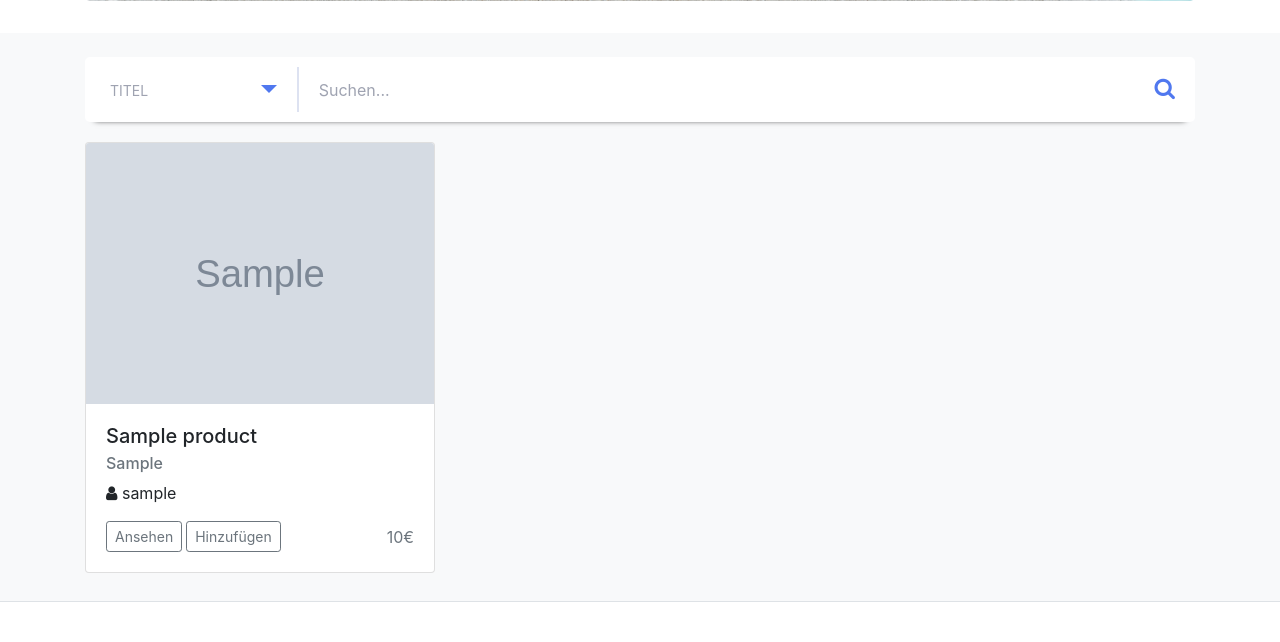
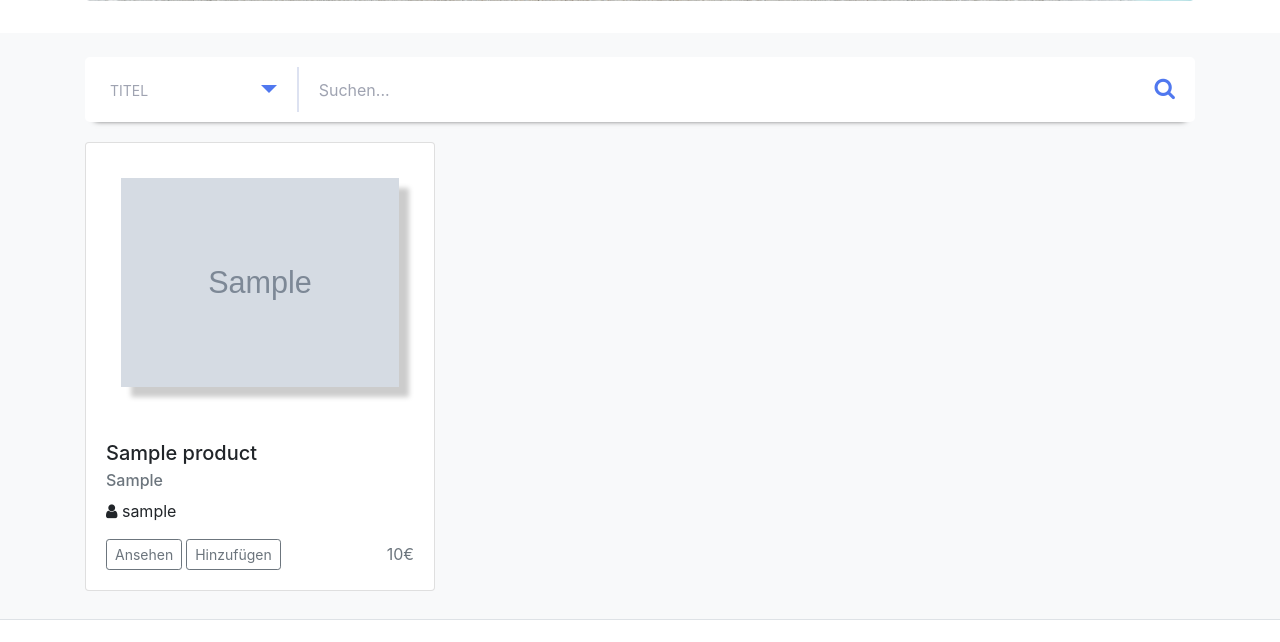
Before and after one commit to jannikr/Artista, a Django app: template Shop/templates/Shop/home.html in a window 1280 px wide. Shown: the part 379-1021 px from the top of the page. Run offline with Django 3.2, Linux system fonts and the light colour scheme; the template is opened without the code that fills it: most values are stand-ins (such as "Sample title", 1, 10 or a date in 2020); grey boxes marked "Sample" are stand-in pictures; parts of the project's set-up code (start-up, migrations or seed data) failed here and were passed over; some libraries are stand-ins or nearby versions.

Commit message:
styling for image view

```diff
--- a/Shop/templates/Shop/detail.html
+++ b/Shop/templates/Shop/detail.html
@@ -66,7 +66,7 @@
     <div class="container">
         <div class="row product-details mt-4 mb-4">
             <div class="col-sm">
-                <img class="product-image" src="{{ that_one_product.image.url }}">
+                <img class="product-image img-show" src="{{ that_one_product.image.url }}">
             </div>
             <div class="col-sm">
 
--- a/Shop/templates/Shop/utils/products.html
+++ b/Shop/templates/Shop/utils/products.html
@@ -7,7 +7,7 @@
             {% for product in all_the_products %}
                 <div class="col-md-4">
                     <div class="card mb-4 box-shadow">
-                        <a href="detail/{{ product.id }}/"><img class="card-img-top" src="{{ product.image.url }}" alt="Card image cap"></a>
+                        <a href="detail/{{ product.id }}/"><img  style="width: 80%; margin-left: 10%; margin-bottom: 10%; margin-top: 10% " class="img-show" src="{{ product.image.url }}" alt="Card image cap"></a>
                         <div class="card-body">
                             <h5 class="card-title">{{ product.title }}</h5>
                             <h6 class="card-subtitle mb-2 text-muted">{{ product.get_category_display }}</h6>
--- a/static/css/main.css
+++ b/static/css/main.css
@@ -329,3 +329,9 @@ footer {
 .fa-star-checked {
     color: #007bff;
 }
+
+/* product page */
+
+.img-show {
+    box-shadow: 10px 10px 5px #ccc;
+}
```
